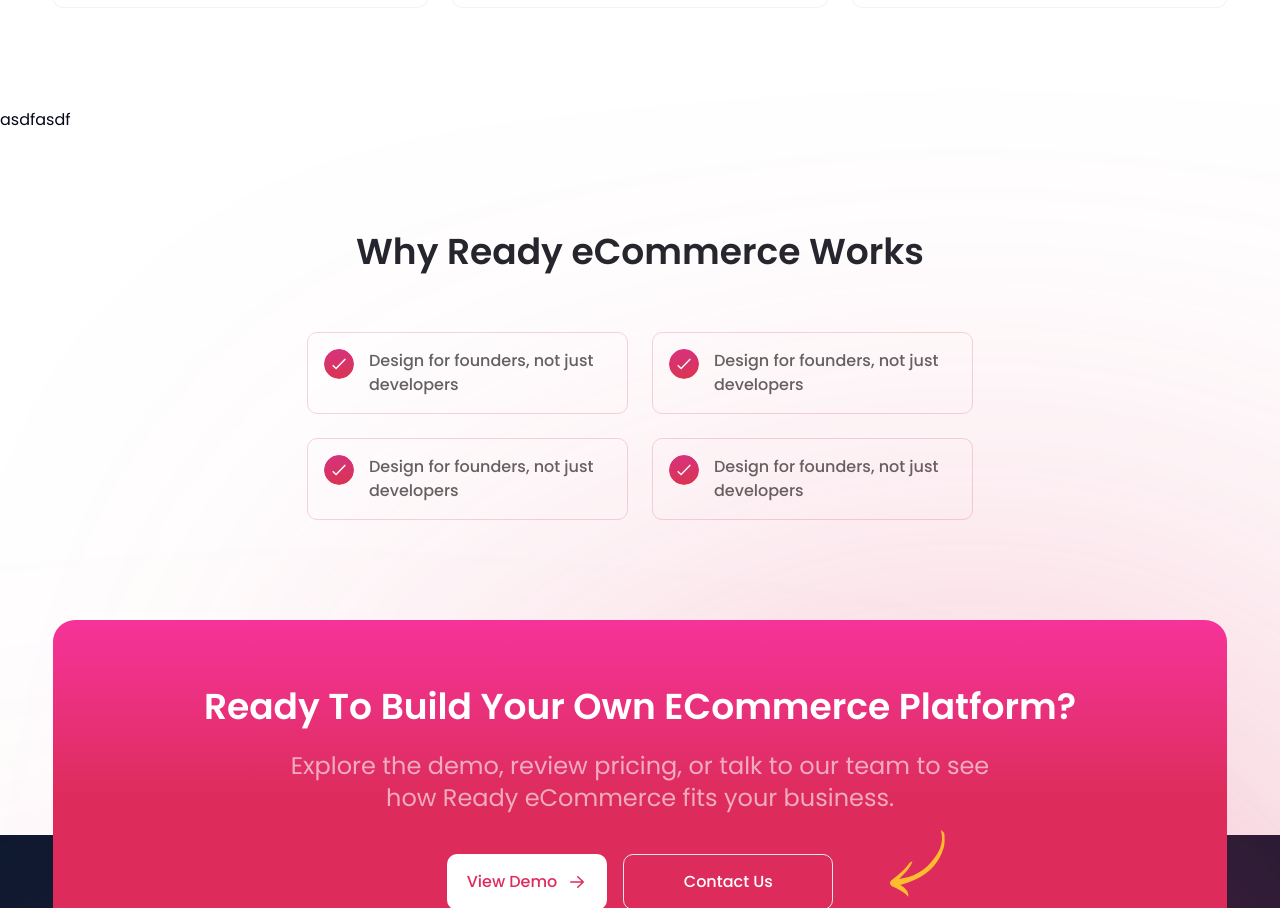
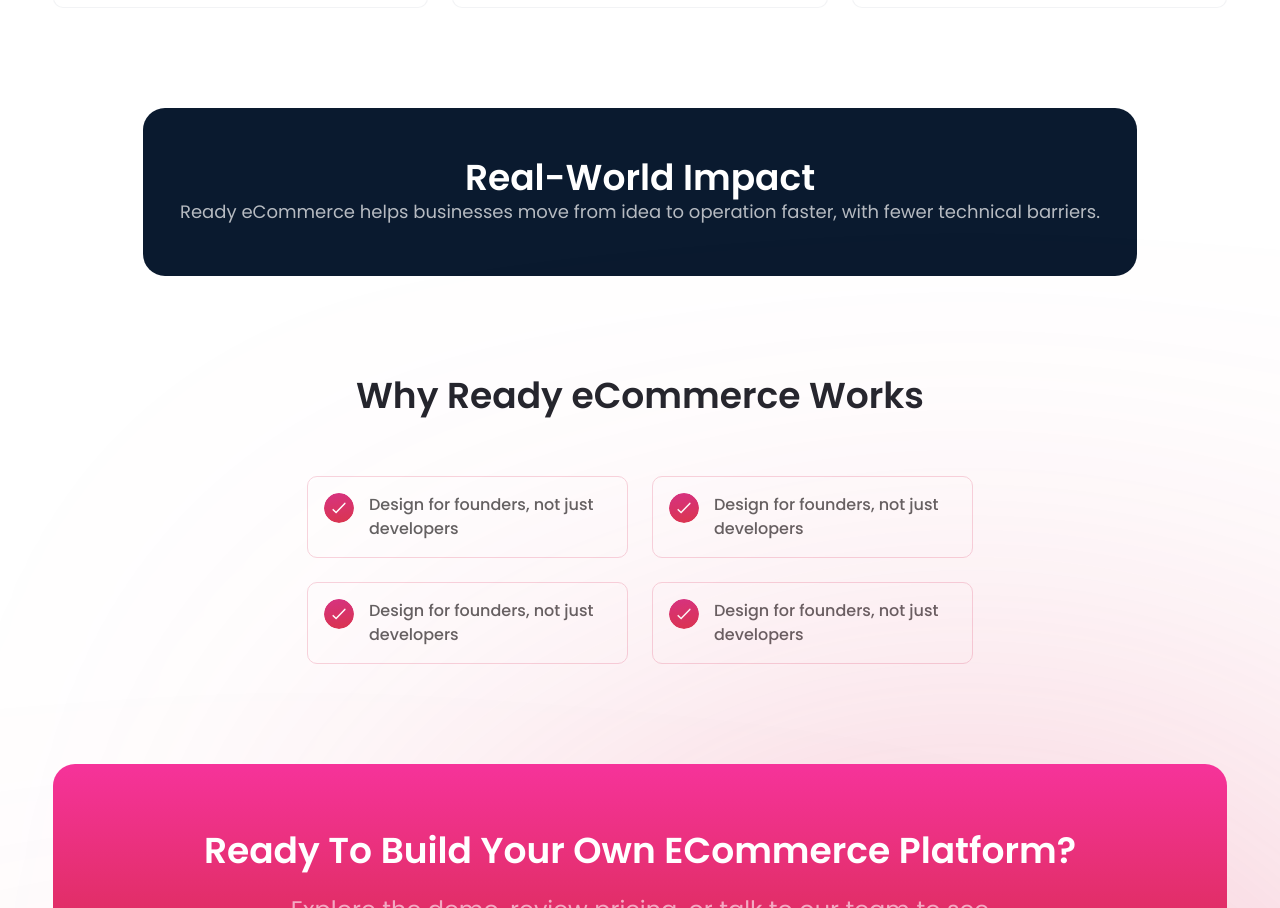
Before and after one commit to faysal725/ready-ecommerce-landing-site, a Next.js app: page /case-study in a window 1280 px wide. Shown: the part 3489-4397 px from the top of the page. Built offline with nearby package versions, Linux system fonts and the light colour scheme; no server answers.

Commit message:
case study modified

```diff
--- a/app/(common)/case-study/page.jsx
+++ b/app/(common)/case-study/page.jsx
@@ -16,6 +16,7 @@
 import SolutionSection from "@/components/Sections/SolutionSection";
 import InterfaceDecisionSection from "@/components/Sections/InterfaceDecisionSection";
 import TechnologySection from "@/components/Sections/TechnologySection";
+import ImpactSection from "@/components/Sections/ImpactSection";
 
 function HeadingSection() {
   return (
@@ -124,7 +125,7 @@
       <TechnologySection />
 
 
-      asdfasdf
+      <ImpactSection />
 
       {/* why ready ecommerce works */}
       <WhyWorksSection />
--- /dev/null
+++ b/components/Sections/ImpactSection.jsx
@@ -0,0 +1,18 @@
+import React from 'react'
+
+export default function ImpactSection() {
+    return (
+        <section className="max-w-[994px] mx-auto py-[50px] px-4 md:px-0 bg-deep-navy rounded-3xl">
+            <p className='text-4xl font-semibold text-center text-white'>
+                Real-World Impact
+            </p>
+            <div className="">
+
+            </div>
+            <p className="text-lg text-center text-white/70">
+                Ready eCommerce helps businesses move from idea to operation faster, with fewer technical
+                barriers.
+            </p>
+        </section>
+    )
+}
```
